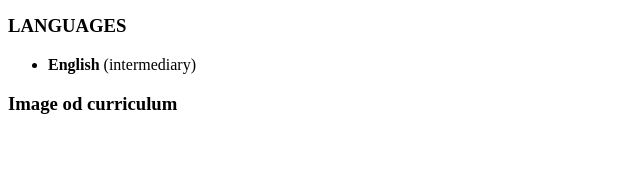
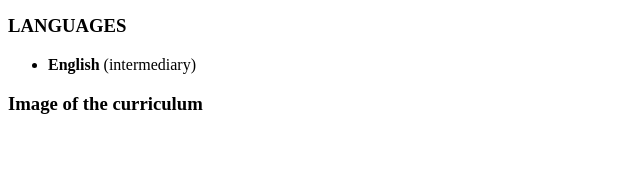
Before and after one commit to AntonioMontenegro-Glich/Portfolio, a plain HTML site: page Digital_curriculum/index.html in a window 1280 px wide. Shown: the part 1023-1206 px from the top of the page, 0-640 px from the left. Drawn offline with Linux system fonts and the light colour scheme.

Commit message:
Update index.html

```diff
--- a/Digital_curriculum/index.html
+++ b/Digital_curriculum/index.html
@@ -73,7 +73,7 @@
         <li><strong>English</strong> (intermediary)</li>
     </ul>
 
-    <h3>Image od curriculum</h3>
+    <h3>Image of the curriculum</h3>
     <img src="curriculo_1.png" alt="Currículo de Antônio José de Lemos Neto" width="600">
 
 </body>
```
